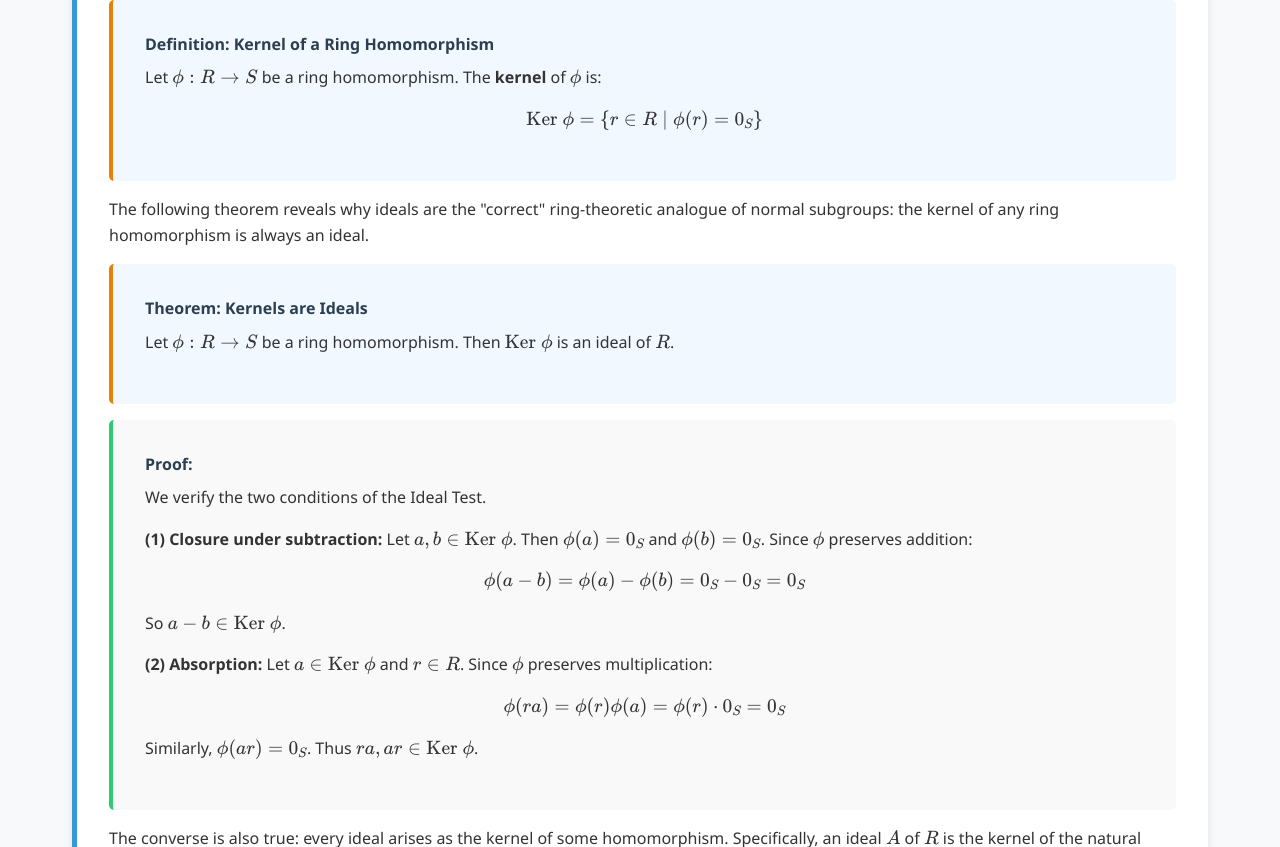
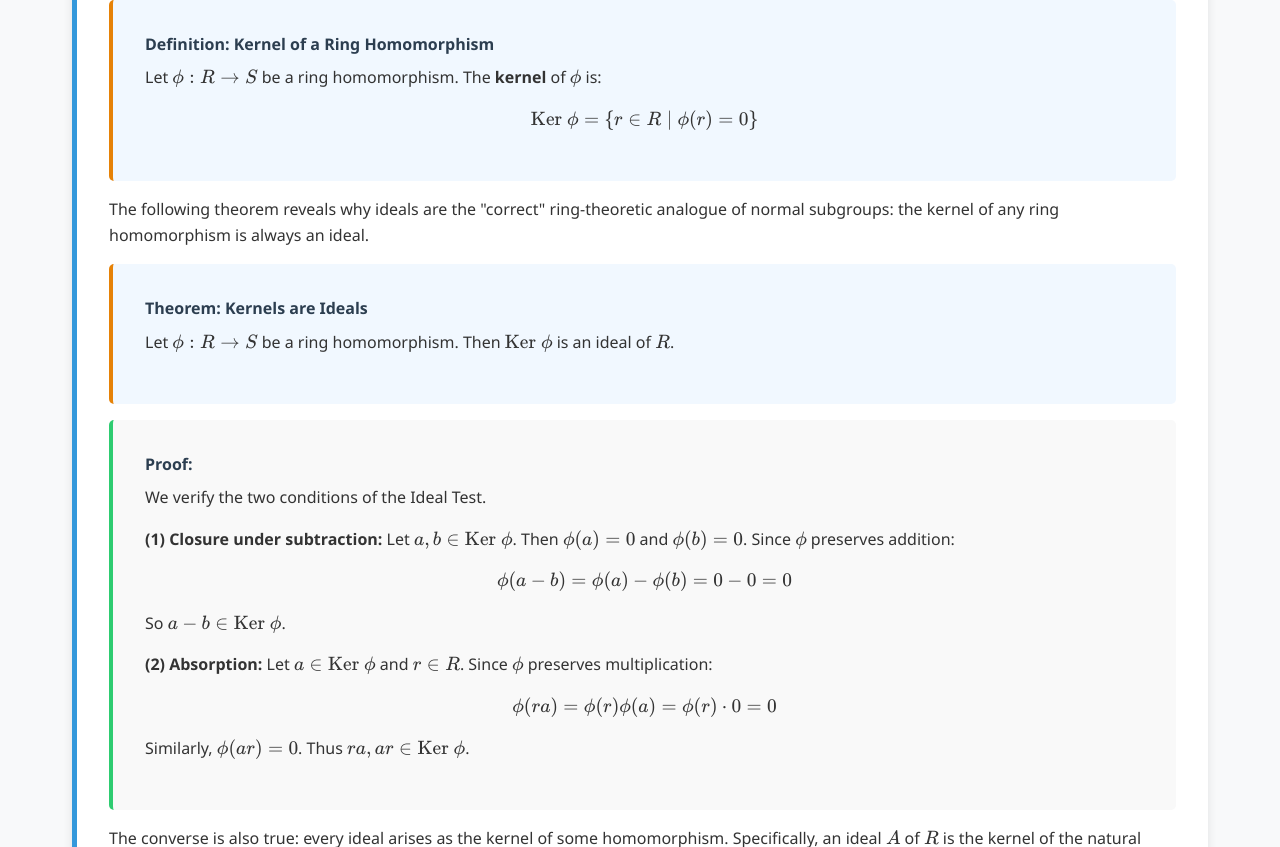
Before and after one commit to Yusukey01/yusukey01.github.io, a Jekyll site: the page built from Mathematics/Linear_algebra/ideals.html, in a window 1280 px wide and 1400 px high, scrolled down 6774 px. Shown: the part 150-997 px from the top of the window. Built offline with Jekyll 4.4.1, drawn with Linux system fonts in a browser that asks for light colours; some of the changed text lies outside the part shown.

Commit message:
start Section I -Part20

```diff
--- a/Mathematics/Linear_algebra/ideals.html
+++ b/Mathematics/Linear_algebra/ideals.html
@@ -470,7 +470,7 @@ noindex: true
                     <p>
                         Let \(\phi: R \to S\) be a ring homomorphism. The <strong>kernel</strong> of \(\phi\) is:
                         \[
-                        \text{Ker } \phi = \{r \in R \mid \phi(r) = 0_S\}
+                        \text{Ker } \phi = \{r \in R \mid \phi(r) = 0\}
                         \]
                     </p>
                 </div>
@@ -494,18 +494,18 @@ noindex: true
                     </p>
                     <p>
                         <strong>(1) Closure under subtraction:</strong> Let \(a, b \in \text{Ker } \phi\). Then
-                        \(\phi(a) = 0_S\) and \(\phi(b) = 0_S\). Since \(\phi\) preserves addition:
+                        \(\phi(a) = 0\) and \(\phi(b) = 0\). Since \(\phi\) preserves addition:
                         \[
-                        \phi(a - b) = \phi(a) - \phi(b) = 0_S - 0_S = 0_S
+                        \phi(a - b) = \phi(a) - \phi(b) = 0 - 0 = 0
                         \]
                         So \(a - b \in \text{Ker } \phi\).
                     </p>
                     <p>
                         <strong>(2) Absorption:</strong> Let \(a \in \text{Ker } \phi\) and \(r \in R\). Since \(\phi\) preserves multiplication:
                         \[
-                        \phi(ra) = \phi(r)\phi(a) = \phi(r) \cdot 0_S = 0_S
+                        \phi(ra) = \phi(r)\phi(a) = \phi(r) \cdot 0 = 0
                         \]
-                        Similarly, \(\phi(ar) = 0_S\). Thus \(ra, ar \in \text{Ker } \phi\).
+                        Similarly, \(\phi(ar) = 0\). Thus \(ra, ar \in \text{Ker } \phi\).
                     </p>
                 </div>
 
@@ -537,7 +537,7 @@ noindex: true
                     </p>
                     <p>
                         <strong>Well-defined:</strong> If \(r + \text{Ker } \phi = r' + \text{Ker } \phi\), then \(r - r' \in \text{Ker } \phi\),
-                        so \(\phi(r - r') = 0_S\). Thus \(\phi(r) = \phi(r')\), and \(\psi\) is well-defined.
+                        so \(\phi(r - r') = 0\). Thus \(\phi(r) = \phi(r')\), and \(\psi\) is well-defined.
                     </p>
                     <p>
                         <strong>Homomorphism:</strong> For addition:
```
